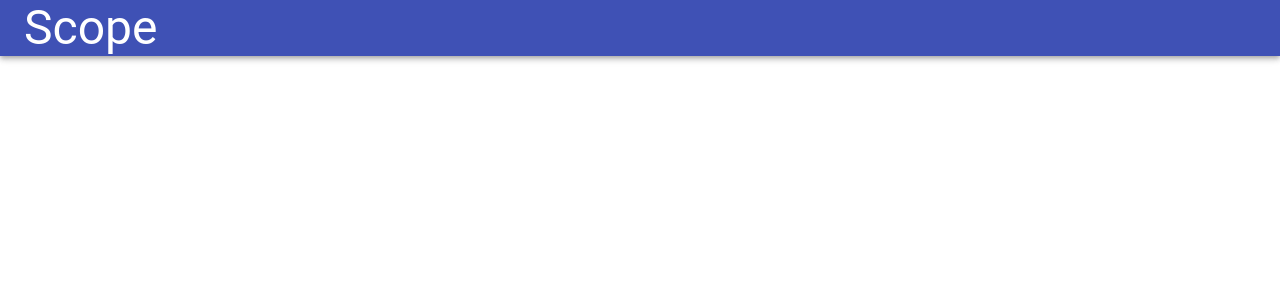
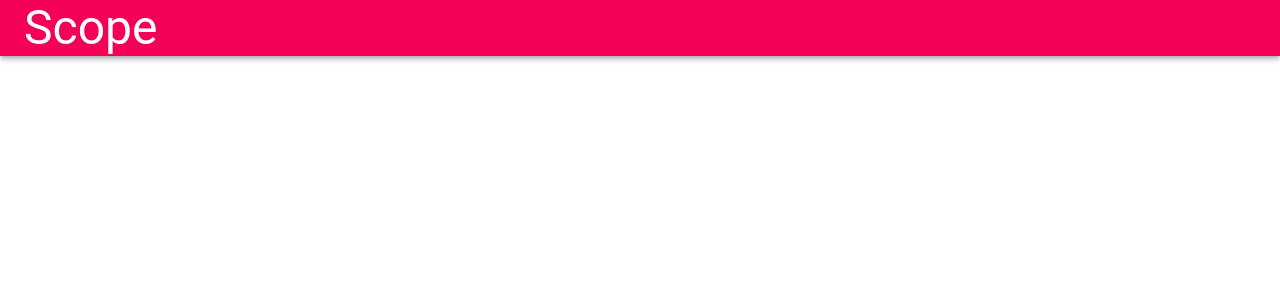
Before and after one commit to Jackyw121/calgary-scope, a React (Create React App) app: page / in a window 1280 px wide. Shown: the top 300 px of the page. Built offline with nearby package versions, Linux system fonts and the light colour scheme.

Commit message:
changed color
color change to blue to red, added const to be updated

```diff
--- a/src/Components/Navbar.js
+++ b/src/Components/Navbar.js
@@ -7,7 +7,7 @@ import Typography from '@material-ui/core/Typography';
 import IconButton from '@material-ui/core/IconButton';
 import MenuIcon from '@material-ui/icons/Menu';
 
-
+const pages = ['Home', 'Services', 'About']
 
 // Using Inline Styling
 const useStyles = makeStyles((theme) => ({
@@ -26,7 +26,7 @@ export default function Navbar() {
 
 	return (
 		<div className={classes.root}>
-			<AppBar position="static">
+			<AppBar position="static" color ="secondary">
 				<Toolbar variant="dense">
 					<Typography variant="h3" color="inherit">
 						Scope
```
